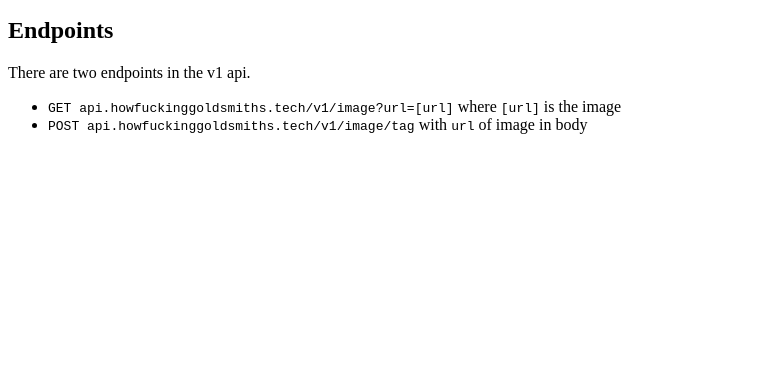
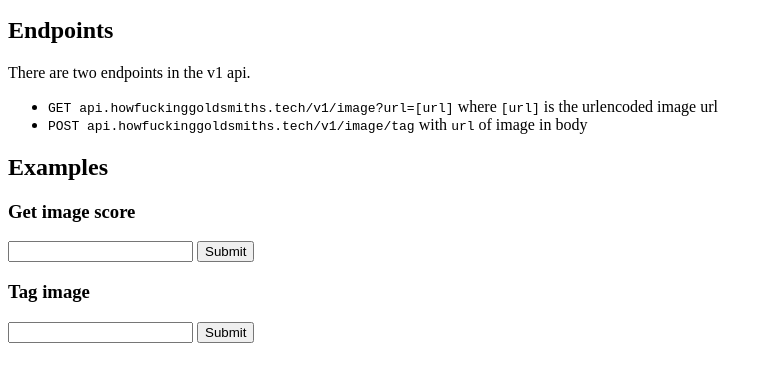
Before and after one commit to HowFuckingGoldsmiths/howfuckinggoldsmiths, a plain HTML site: page index.html in a window 1280 px wide. Shown: the part 101-482 px from the top of the page, without its empty margins (0-772 px from the left). Drawn offline with Linux system fonts and the light colour scheme.

Commit message:
Add example forms, fix words

```diff
--- a/index.html
+++ b/index.html
@@ -10,8 +10,19 @@
   <h2>Endpoints</h2>
   <p>There are two endpoints in the v1 api.</p>
   <ul>
-    <li><code>GET api.howfuckinggoldsmiths.tech/v1/image?url=[url]</code> where <code>[url]</code> is the image</li>
+    <li><code>GET api.howfuckinggoldsmiths.tech/v1/image?url=[url]</code> where <code>[url]</code> is the urlencoded image url</li>
     <li><code>POST api.howfuckinggoldsmiths.tech/v1/image/tag</code> with <code>url</code> of image in body</li>
   </ul>
+  <h2>Examples</h2>
+  <h3>Get image score</h3>
+  <form action="api.howfuckinggoldsmiths.tech/v1/image" method="get">
+    <input type="text" name="url">
+    <input type="submit">
+  </form>
+  <h3>Tag image</h3>
+  <form action="api.howfuckinggoldsmiths.tech/v1/image/tag" method="post">
+    <input type="text" name="url">
+    <input type="submit">
+  </form>
 </body>
 </html>
```
